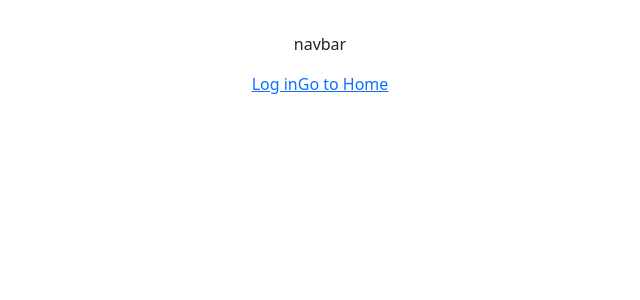
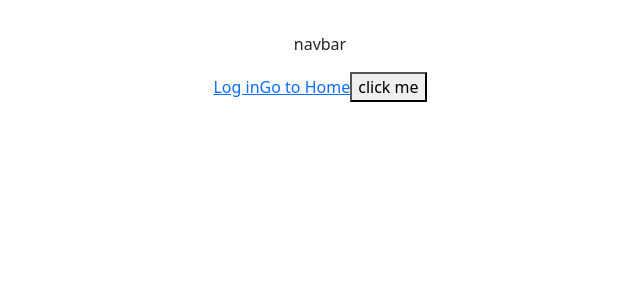
Before and after one commit to esther-frank/uplift-ui, a React (Vite) app: page / in a window 1280 px wide. Shown: the top 300 px of the page, without its empty margins (320-960 px from the left). Built offline with nearby package versions, Linux system fonts and the light colour scheme.

Commit message:
set up state

```diff
--- a/src/App.tsx
+++ b/src/App.tsx
@@ -1,4 +1,5 @@
 import { BrowserRouter as Router, Routes, Route } from 'react-router'
+import { useState } from 'react'
 
 import './App.scss'
 import Login from './pages/Login'
@@ -7,13 +8,14 @@ import Home from './pages/Home'
 import Navbar from './Components/Navbar'
 
 function App() {
+  const [userId, setUserId] = useState<string | null>('123')
   return (
     <Router>
       <Navbar/>
       <Routes>
-        <Route path="/pages/home" element={<Home />} />
-        <Route path="/" element={<Login />} />
-        <Route path="/pages/reflections" element={<Reflections />} />
+        <Route path="/pages/home" element={<Home userId={userId}/>} />
+        <Route path="/" element={<Login userId={userId} setuserId={setUserId} />} />
+        <Route path="/pages/reflections" element={<Reflections userId={userId}/>} />
       </Routes>
     </Router>
   )
--- a/src/pages/Home.tsx
+++ b/src/pages/Home.tsx
@@ -1,7 +1,11 @@
-const Home = () => {
+interface homeProps {
+  userId: string | null
+}
+const Home = ({ userId }: homeProps) => {
+  const user = userId
   return (
     <div>
-      <a href="/pages/reflections">reflections</a>
+      <a href="/pages/reflections">{user}</a>
     </div>
   )
 }
--- a/src/pages/Login.tsx
+++ b/src/pages/Login.tsx
@@ -1,8 +1,17 @@
-const Login = () => {
+interface LoginProps {
+  userId: string | null
+  setuserId: (userId: string | null) => void
+}
+
+const Login = ({ userId, setuserId }: LoginProps) => {
+  const handleClick = () => {
+    setuserId(userId)
+  }
   return (
     <div>
       <a href="/pages/reflections">Log in</a>
       <a href="/pages/home">Go to Home</a>
+      <button onClick={handleClick}>click me</button>
     </div>
   )
 }
--- a/src/pages/Reflections.tsx
+++ b/src/pages/Reflections.tsx
@@ -1,6 +1,10 @@
-const Reflections = () => {
+interface ReflectionsProps {
+    userId: string | null;
+}
+
+const Reflections = ({ userId }: ReflectionsProps) => {
     return (
-        <div><a href="/">Go back to Login</a></div>
+        <div><a href="/">Go back to Login {userId}</a></div>
     )
 }
 
```
